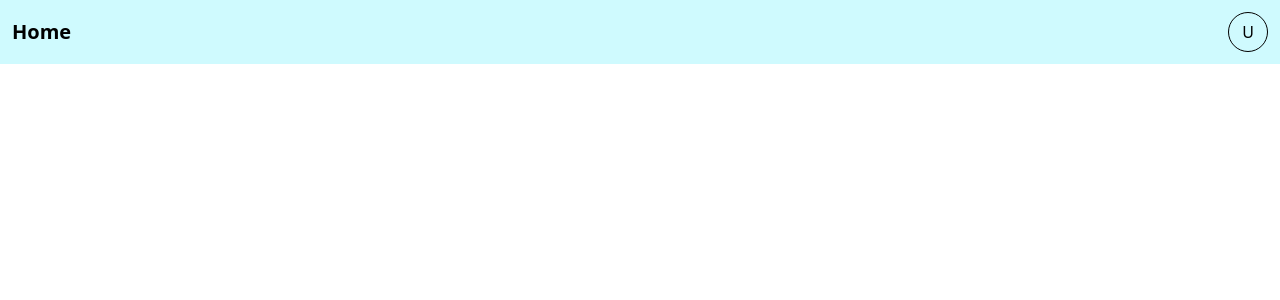
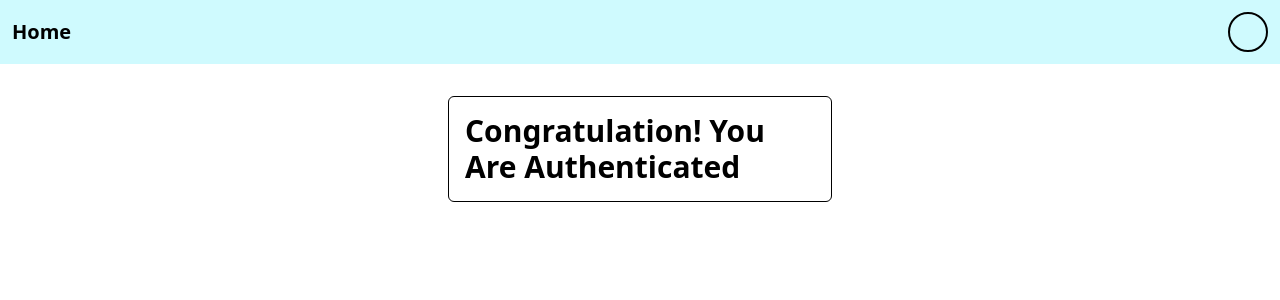
Before and after one commit to singh-vinit/mern-auth, a React (Vite) app in the folder frontend/: page /home in a window 1280 px wide. Shown: the top 300 px of the page. Built offline with nearby package versions, Linux system fonts and the light colour scheme; no server answers.

Commit message:
improve ui of home page

```diff
--- a/frontend/src/pages/home.tsx
+++ b/frontend/src/pages/home.tsx
@@ -1,10 +1,24 @@
-import { useState } from "react";
+import { useState, useEffect } from "react";
+import { useNavigate } from "react-router-dom";
+import axios from "axios";
 import Navbtn from "../components/Navbtn";
+import Card from "../components/Card";
+import Heading from "../components/Heading";
 import { BACKEND_URL } from "../config";
-import axios from "axios";
-import { useNavigate } from "react-router-dom";
+
+interface Info {
+  username: string;
+  firstName: string;
+  lastName: string;
+}
+
 const home = () => {
   const [isOpen, setIsOpen] = useState(false);
+  const [userInfo, setUserInfo] = useState<Info>({
+    username: "",
+    firstName: "",
+    lastName: "",
+  });
   const navigate = useNavigate();
   function setWindow() {
     if (isOpen) {
@@ -24,23 +38,50 @@ const home = () => {
         console.log(err);
       });
   }
+
+  useEffect(() => {
+    axios
+      .get(`${BACKEND_URL}/profile`, { withCredentials: true })
+      .then((res) => {
+        console.log(res.data);
+        setUserInfo((prev) => ({
+          ...prev,
+          username: res.data.username,
+          firstName: res.data.firstName,
+          lastName: res.data.lastName,
+        }));
+      })
+      .catch((err) => {
+        console.log(err);
+      });
+  }, []);
+
   return (
+    <div>
       <div className="p-3 bg-cyan-100 flex justify-between items-center relative">
         <div className="text-xl font-bold">Home</div>
         <button
-        className="border border-black rounded-full w-10 h-10"
+          className="border-2 border-black rounded-full w-10 h-10 font-bold capitalize"
           onClick={setWindow}
         >
-        U
+          {userInfo.firstName[0]}
         </button>
         {isOpen ? (
           <div className="border border-black absolute right-1 top-16">
-          <div className="hover:bg-gray-100 p-2 text-center">username</div>
+            <div className="hover:bg-gray-100 p-2 text-center">
+              {userInfo.username}
+            </div>
             <Navbtn btntext="profile" />
             <Navbtn btntext="logout" handler={logoutHandler} />
           </div>
         ) : null}
       </div>
+      <Card>
+        <Heading
+          text={`congratulation! ${userInfo.firstName} you are authenticated`}
+        />
+      </Card>
+    </div>
   );
 };
 
--- a/frontend/src/pages/signup.tsx
+++ b/frontend/src/pages/signup.tsx
@@ -7,18 +7,29 @@ import InputBox from "../components/InputBox";
 import Subheading from "../components/Subheading";
 import { useState } from "react";
 import { BACKEND_URL } from "../config";
+import { useNavigate } from "react-router-dom";
+
 const signup = () => {
   const [firstName, setFirstName] = useState("");
   const [lastName, setLastName] = useState("");
   const [username, setUsername] = useState("");
   const [password, setPassword] = useState("");
+  const navigate = useNavigate();
 
   function submitHandler() {
-    axios.post(
-      `${BACKEND_URL}/signup`,
-      { firstName, lastName, username, password },
-      { withCredentials: true }
-    );
+    axios
+      .post(
+        `${BACKEND_URL}/signup`,
+        { firstName, lastName, username, password },
+        { withCredentials: true }
+      )
+      .then((res) => {
+        console.log(res.data);
+        navigate("/signin");
+      })
+      .catch((err) => {
+        console.log(err);
+      });
   }
 
   return (
```
Lines whose indentation alone changed are shown as unchanged.
